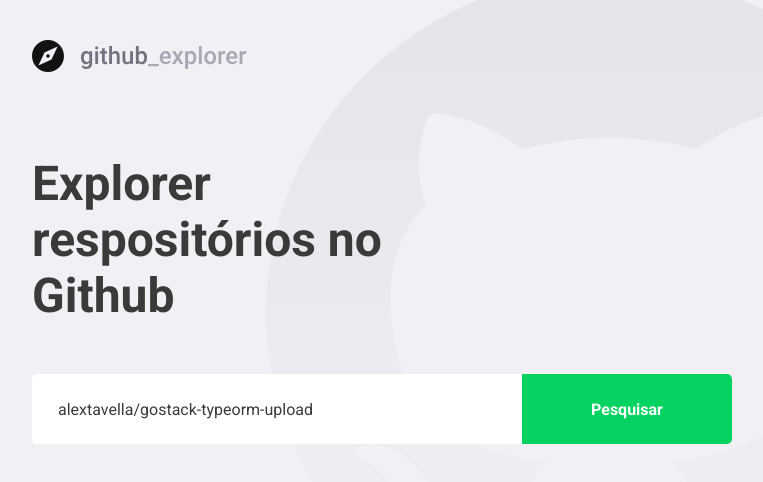
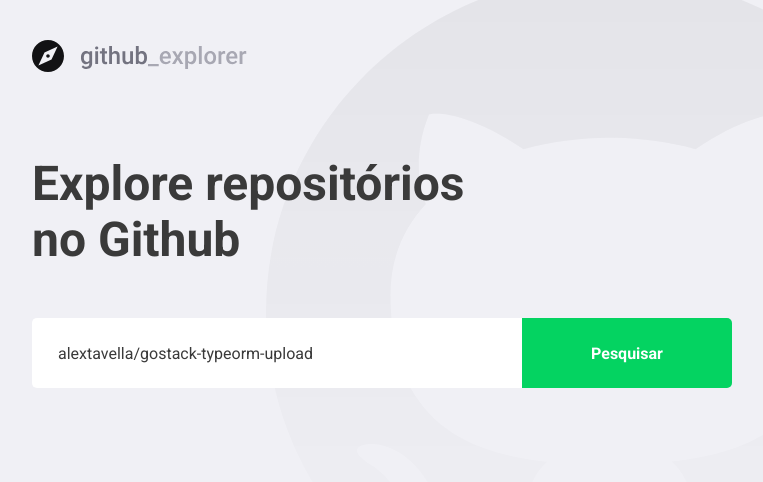
Before and after one commit to alextavella/gostack-github-explorer, a React (Create React App) app: page / in a window 1280 px wide. Shown: the top 482 px of the page, without its empty margins (148-911 px from the left). Built offline with nearby package versions, Linux system fonts and the light colour scheme.

Commit message:
style: 💄 Update title on dashboard page

```diff
--- a/src/pages/Dashboard/index.tsx
+++ b/src/pages/Dashboard/index.tsx
@@ -80,7 +80,7 @@ const Dashboard: React.FC = () => {
   return (
     <>
       <img src={logo} alt="Github Explorer" />
-      <Title>Explorer respositórios no Github</Title>
+      <Title>Explore repositórios no Github</Title>
 
       <Form hasError={!!inputError} onSubmit={handleAddRepository}>
         <input
```
